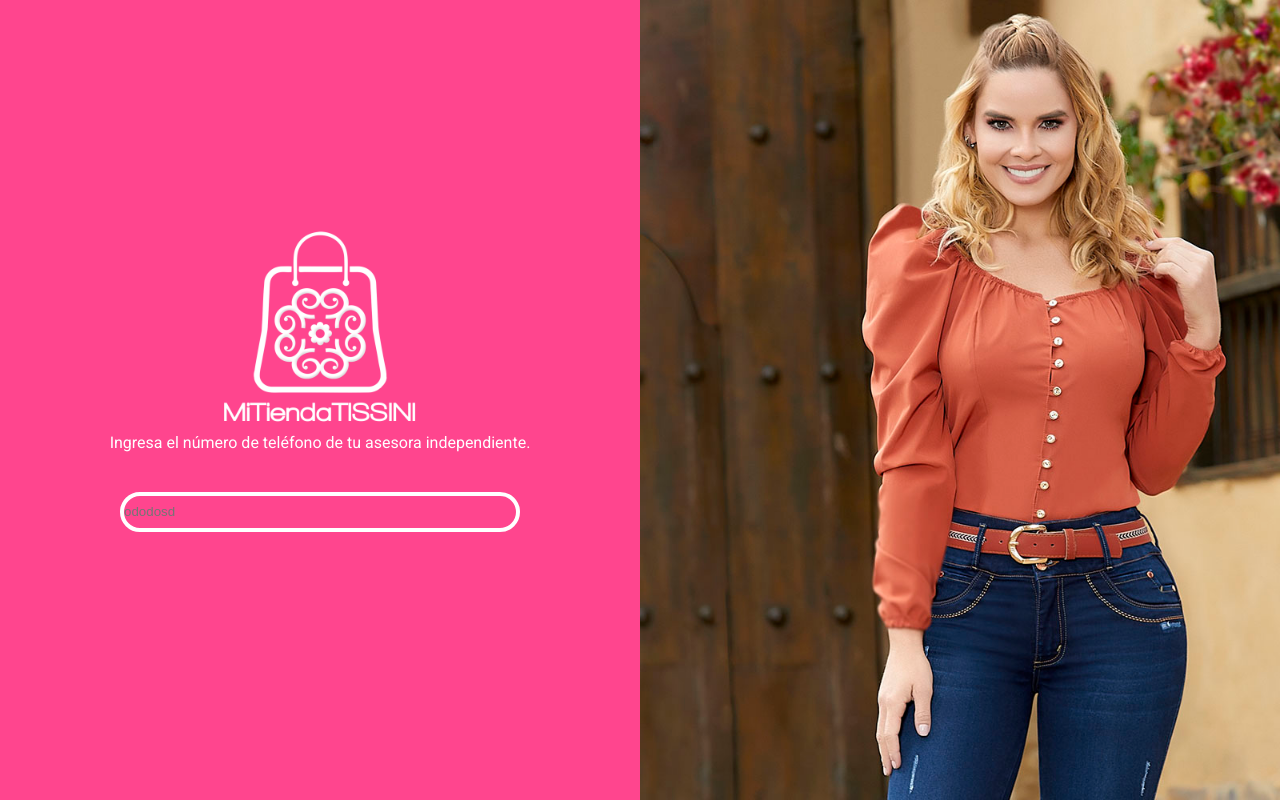
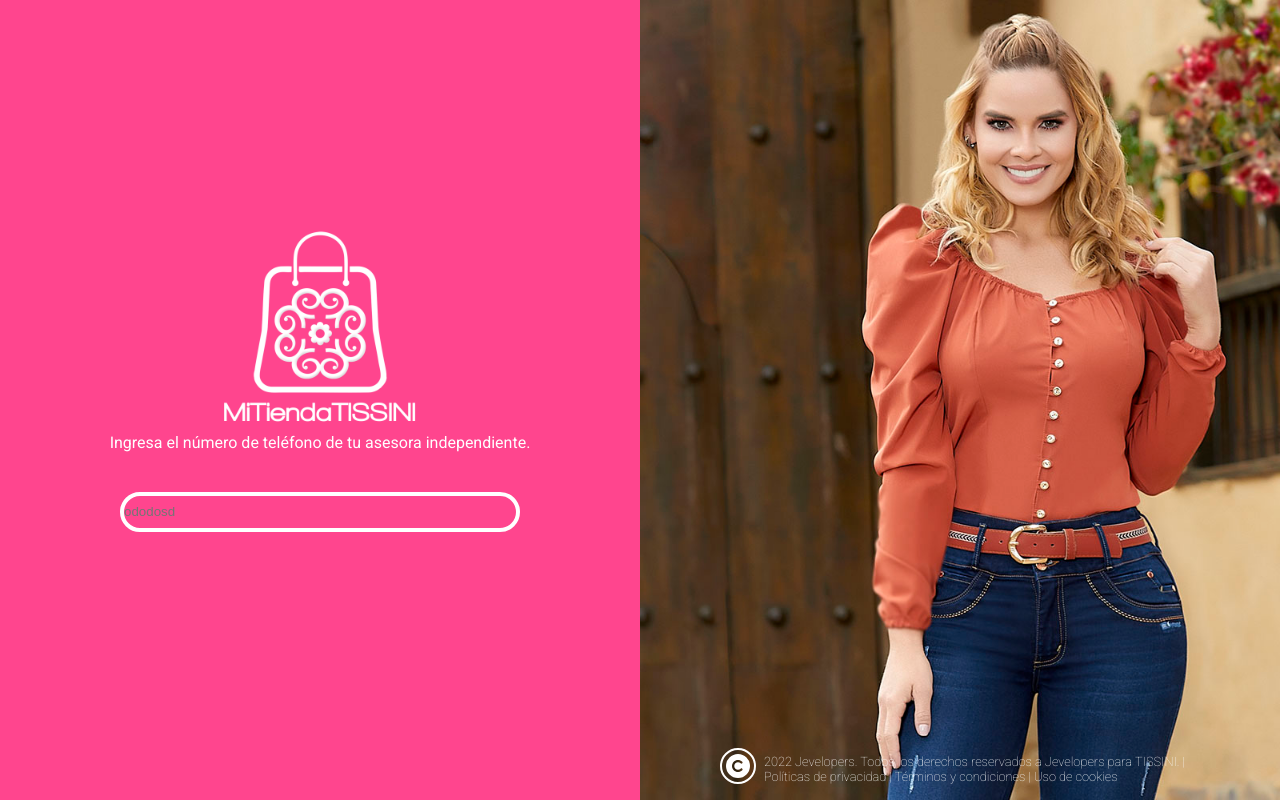
Before and after one commit to Jevelopers/TISSINITest, a React (Create React App) app in the folder tissini/: page /login in a window 1280 px wide. Built offline with nearby package versions, Linux system fonts and the light colour scheme; a web font is replaced by a local one.

Commit message:
CreateShoppingCar

```diff
--- a/tissini/src/Components/Footer.jsx
+++ b/tissini/src/Components/Footer.jsx
@@ -73,7 +73,7 @@
                 </div>
             </div>
             <div className={stylesFooter.copyright}>
-            <FontAwesomeIcon className= {stylesFooter.item} icon={faCopyright} /><p className={stylesFooter.info__text}>2022 Jevelopers. Todos los derechos reservados a Jevelopers para TISSINI. | Políticas de privacidad | Términos y condiciones | Uso de cookies</p>
+                <FontAwesomeIcon className={stylesFooter.item} icon={faCopyright} /><p className={stylesFooter.info__text}>2022 Jevelopers. Todos los derechos reservados a Jevelopers para TISSINI. | Políticas de privacidad | Términos y condiciones | Uso de cookies</p>
 
             </div>
         </Fragment>
--- a/tissini/src/Components/Footer.module.css
+++ b/tissini/src/Components/Footer.module.css
@@ -85,8 +85,13 @@
     background: var(--color-primary);
     padding: 2vh;
 }
+.copyright__especial {
+    display: flex;
+    align-items: flex-end;
+    height: 100%;
+    padding: 2vh 10vh 2vh 10vh;
+}
 
 .copyringht__text {
     color: var(--color-white);
-
 }
--- a/tissini/src/Page/Index.jsx
+++ b/tissini/src/Page/Index.jsx
@@ -25,7 +25,6 @@
               <p className={stylesIndex.info__text}> Somos la compañía que apoya a las Mujeres Latinas en los Estados Unidos a alcanzar sus sueños.</p>
               <button className={stylesButton.button__ghost}>Saber más</button>
               <button className={stylesButton.button__especial}>Ver catálogo</button>
-
             </div>
           </div>
         </div>
--- a/tissini/src/Page/Login.jsx
+++ b/tissini/src/Page/Login.jsx
@@ -1,22 +1,30 @@
 import React from 'react'
 import stylesLogin from '../Page/Login.module.css'
+import stylesFooter from '../Components/Footer.module.css'
+import { FontAwesomeIcon } from '@fortawesome/react-fontawesome'
+import { faCopyright } from '@fortawesome/free-solid-svg-icons'
+
 import logotipoOficiaL from '../Image/logotipoTISSINIBlanco.png'
 import Formulario from '../Components/Formulario'
 import { Link } from 'react-router-dom'
 
 export default function Login() {
   return (
-    <div className= {stylesLogin.container}>
-      <div className= {stylesLogin.content}>
-        <div className= {stylesLogin.brand}>
-          <Link to="/"><img src= {logotipoOficiaL} className= {stylesLogin.brand__image} alt="" srcset="" /></Link>
-          <p className= {stylesLogin.brand__text}>Ingresa el número de teléfono de tu asesora independiente.</p>
+    <div className={stylesLogin.container}>
+      <div className={stylesLogin.content}>
+        <div className={stylesLogin.brand}>
+          <Link to="/"><img src={logotipoOficiaL} className={stylesLogin.brand__image} alt="" srcset="" /></Link>
+          <p className={stylesLogin.brand__text}>Ingresa el número de teléfono de tu asesora independiente.</p>
         </div>
-        <div className= {stylesLogin.content__form}>
+        <div className={stylesLogin.content__form}>
           <Formulario />
         </div>
       </div>
-      <div className= {stylesLogin.container__image}>
+      <div className={stylesLogin.image}>
+        <div className={stylesFooter.copyright__especial}>
+          <FontAwesomeIcon className={stylesFooter.item} icon={faCopyright} />
+          <p className={stylesFooter.info__text}>2022 Jevelopers. Todos los derechos reservados a Jevelopers para TISSINI. | Políticas de privacidad | Términos y condiciones | Uso de cookies</p>
+        </div>
       </div>
 
     </div>
--- a/tissini/src/Page/Login.module.css
+++ b/tissini/src/Page/Login.module.css
@@ -1,20 +1,22 @@
 .container {
     display: grid;
     grid-template-columns: 80vh 1fr;
-    background: var(--color-primary);
+    grid-area: 'formulario',
+        'image';
 }
-
-.container__image {
-    background-image: url(../Image/ElementoBackground3.jpg);
-    background-size: cover;
-    min-height: 100vh;
-}
-
 .content {
     display: flex;
     flex-direction: column;
     justify-content: center;
     align-items: center;
+    background: var(--color-primary);
+    padding: 0 10vh 0 10vh;
+}
+
+.image {
+    background-image: url(../Image/ElementoBackground3.jpg);
+    background-size: cover;
+    min-height: 100vh;
 }
 
 .brand {
@@ -33,5 +35,4 @@
 .brand__text {
     font-family: var(--font-text);
     color: var(--color-white);
-
 }
--- a/tissini/src/Page/ShoppingCar.jsx
+++ b/tissini/src/Page/ShoppingCar.jsx
@@ -1,12 +1,15 @@
 import React, { Fragment } from 'react'
 import Navbar from '../Components/Navbar'
 import Footer from '../Components/Footer'
+import StylesShoppingCar from '../Page/ShoppingCar.module.css'
 
 export default function ShoppingCar() {
   return (
     <Fragment>
       <Navbar />
-      <div>ShoppingCar</div>
+      <div className= {StylesShoppingCar.header}>
+        <p>Tu compra es <span>100% segura</span> </p>
+      </div>
       <Footer />
     </Fragment>
   )
--- /dev/null
+++ b/tissini/src/Page/ShoppingCar.module.css
@@ -0,0 +1,6 @@
+.header {
+    text-align: center;
+    height: 20vh;
+    background: yellow;
+
+}
```
